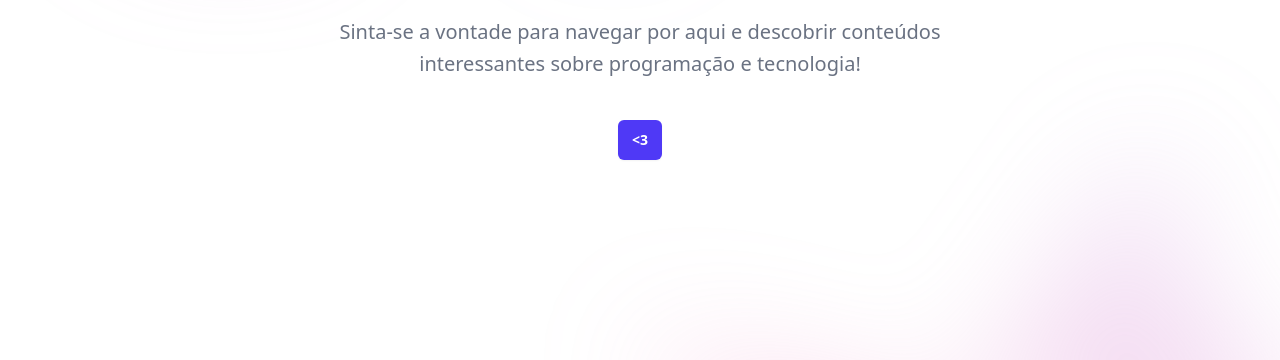
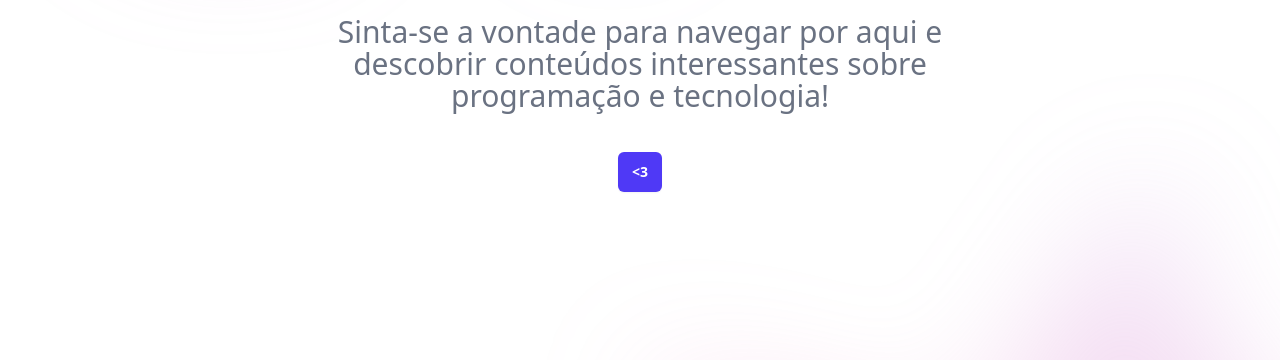
Before and after one commit to Kelvyn14/kel.dev, a plain HTML site: page index.html in a window 1280 px wide. Shown: the part 440-800 px from the top of the page. Drawn offline with nearby package versions, Linux system fonts and the light colour scheme.

Commit message:
Ajustes de texto secundário

```diff
--- a/index.html
+++ b/index.html
@@ -77,7 +77,7 @@
         </div>-->
         <div class="text-center">
           <h1 class="text-5xl font-semibold tracking-tight text-balance text-gray-900 sm:text-7xl">Bem vindo ao meu site <em>Kel.Dev</em>!!!</h1>
-          <p class="mt-8 text-lg font-medium text-pretty text-gray-500 sm:text-xl/8">Sinta-se a vontade para navegar por aqui e descobrir conteúdos interessantes sobre programação e tecnologia!</p>
+          <p class="mt-8 text-lg font-medium text-pretty text-gray-500 sm:text-3xl/8">Sinta-se a vontade para navegar por aqui e descobrir conteúdos interessantes sobre programação e tecnologia!</p>
           <div class="mt-10 flex items-center justify-center gap-x-6">
             <a href="#" class="rounded-md bg-indigo-600 px-3.5 py-2.5 text-sm font-semibold text-white shadow-xs hover:bg-indigo-500 focus-visible:outline-2 focus-visible:outline-offset-2 focus-visible:outline-indigo-600">&lt;3</a>
             <!--<a href="#" class="text-sm/6 font-semibold text-gray-900">Learn more <span aria-hidden="true">→</span></a>-->
```
